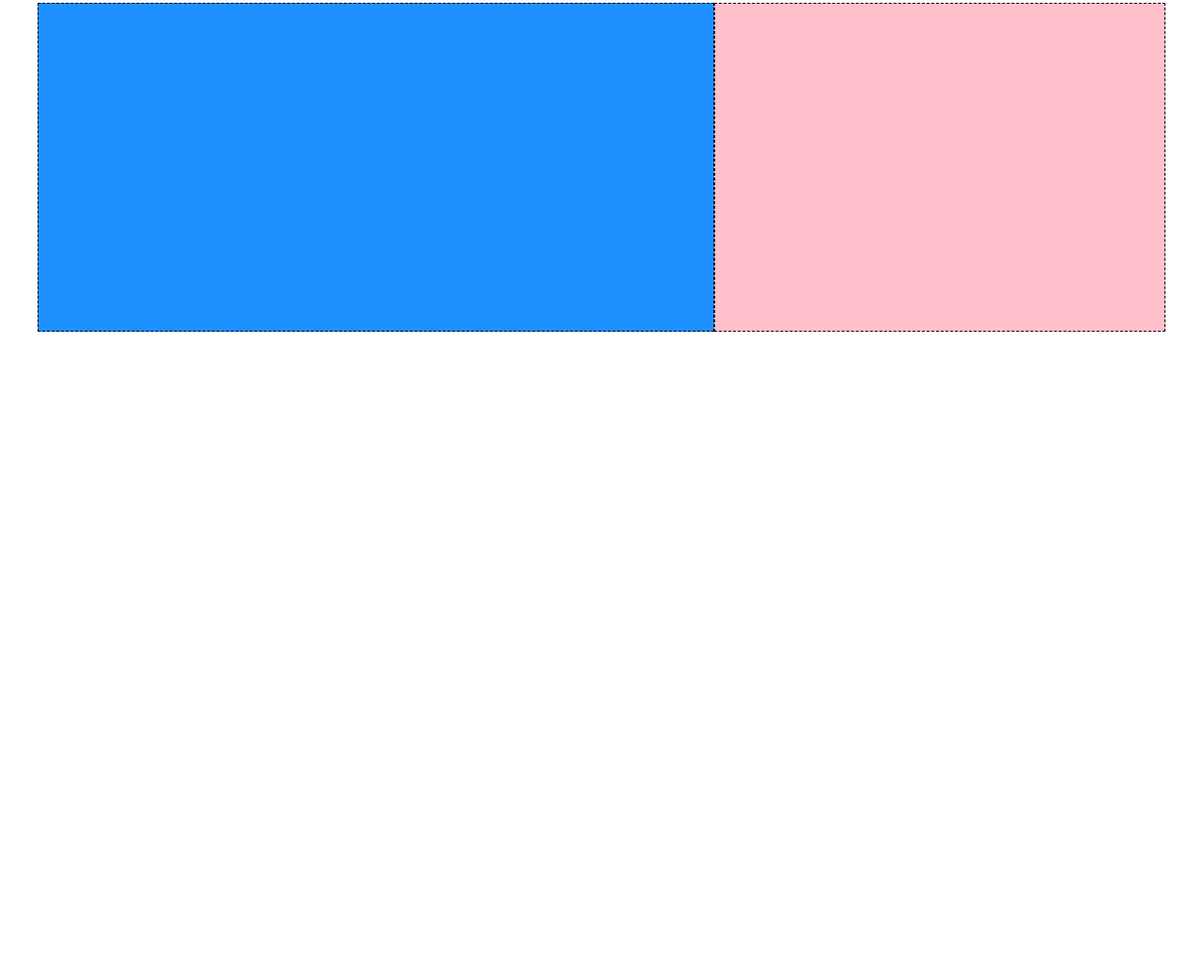
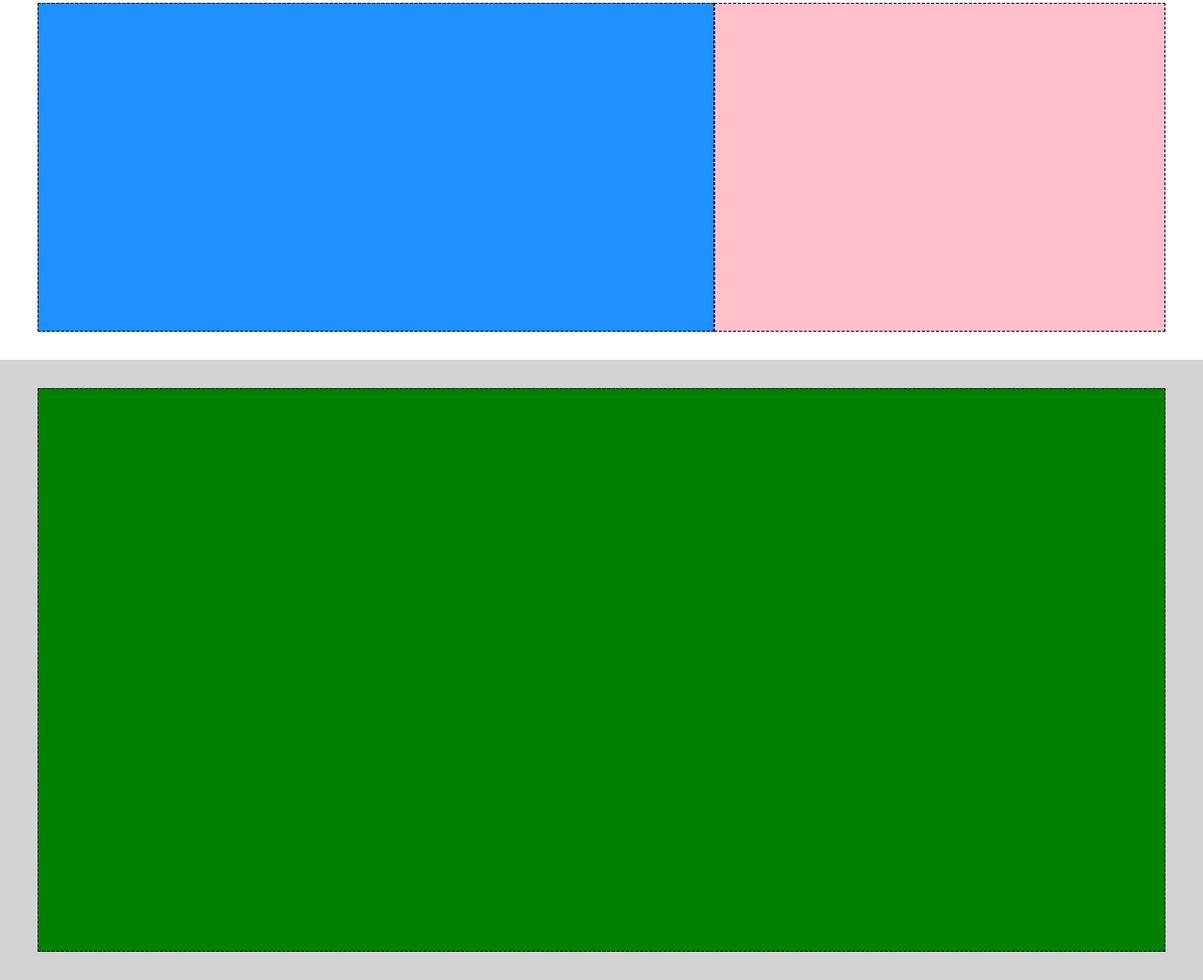
Before and after one commit to IreneChicca/htmlcss-struttura-discord, a plain HTML site: page index.html in a window 1280 px wide. Shown: the part 1267-2310 px from the top of the page at 94% size. Before the commit the page ends 1650 px from the top, so only its background shows below. Drawn offline with Linux system fonts and the light colour scheme.

Commit message:
Add fifth row

```diff
--- a/css/style.css
+++ b/css/style.css
@@ -113,6 +113,12 @@ body {
 
 .bg-grey {
     background-color: #d3d3d3;
+
+}
+
+.bg-green {
+    background-color: green;
+    height: 600px;
 }
 
 /********** UTILITIES ************/
--- a/index.html
+++ b/index.html
@@ -61,6 +61,12 @@
         <div class="bg-pink  col-1-3 border"></div>
     </div>
 
+    <!-- Fifth Row -->
+    <div class="bg-grey">
+        <div class=" center container pad-m">
+            <div class="bg-green container border"></div>
+        </div>
+    </div>
 
 
 </body>
```
